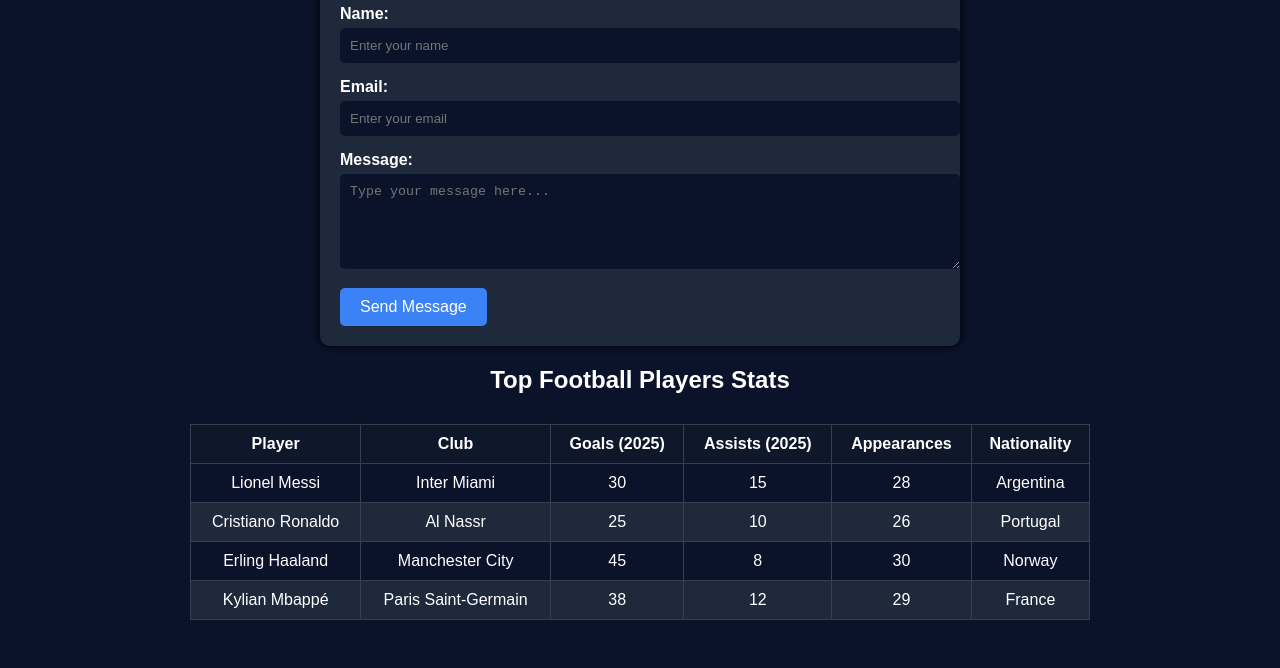
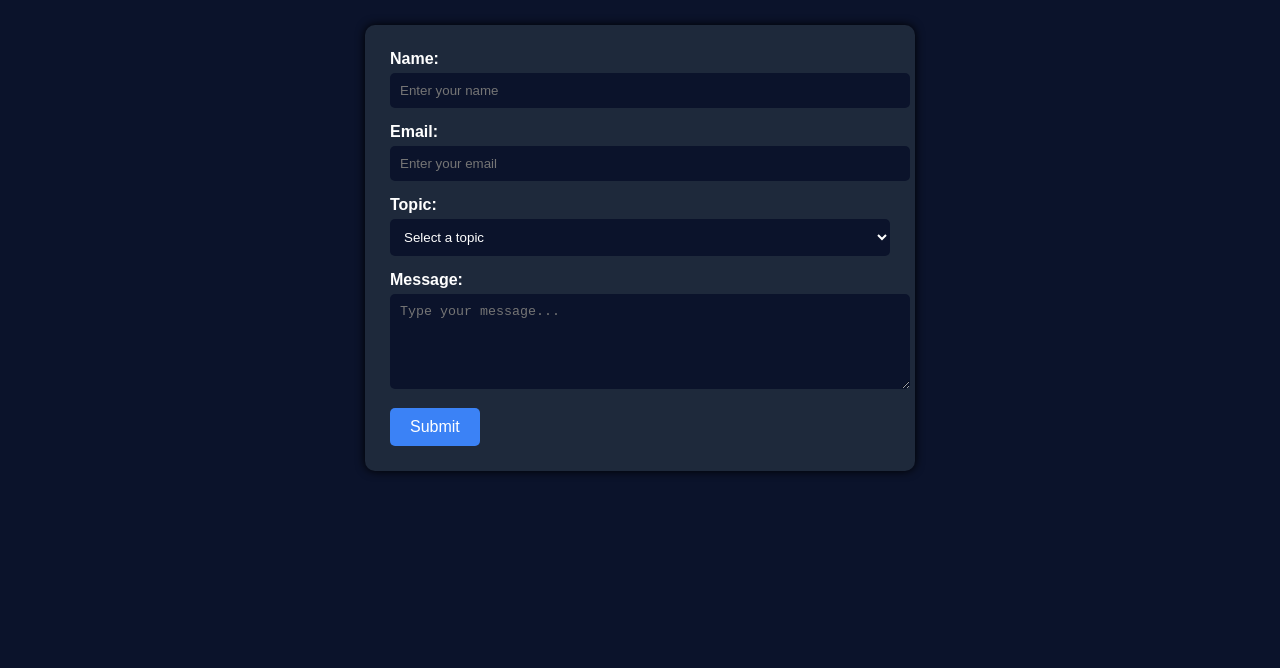
Before and after one commit to ranaahmad8/Football-stat-analyzer, a plain HTML site: page contact.html in a window 1280 px wide. Shown: the part 132-800 px from the top of the page. Drawn offline with Linux system fonts and the light colour scheme.

Commit message:
Enhance contact form with topic selection
Updated the contact form to include a topic selection dropdown and adjusted styling for better layout and user experience.

```diff
--- a/contact.html
+++ b/contact.html
@@ -3,15 +3,17 @@
 <head>
   <meta charset="UTF-8">
   <meta name="viewport" content="width=device-width, initial-scale=1.0">
-  <title>Contact Us & Player Stats</title>
+  <title>Contact Us</title>
   <style>
-    /* === GENERAL DARK THEME STYLING === */
+    /* === GENERAL DARK THEME === */
     body {
       margin: 0;
       font-family: Arial, sans-serif;
       background-color: #0b132b;
       color: #ffffff;
     }
+
+    /* === NAVBAR === */
     .navbar {
       display: flex;
       justify-content: space-between;
@@ -31,21 +33,13 @@
       color: #4f7cff;
     }
 
-
-    h2.section-title {
-      text-align: center;
-      margin-top: 20px;
-      margin-bottom: 15px;
-      color: #ffffff;
-    }
-
     /* === CONTACT FORM === */
     .contact-form {
       width: 90%;
-      max-width: 600px;
-      margin: 20px auto;
+      max-width: 500px;
+      margin: 40px auto;
       background-color: #1e293b;
-      padding: 20px;
+      padding: 25px;
       border-radius: 10px;
       box-shadow: 0 0 10px #000000;
     }
@@ -57,6 +51,7 @@
     }
 
     .contact-form input,
+    .contact-form select,
     .contact-form textarea {
       width: 100%;
       padding: 10px;
@@ -68,8 +63,9 @@
     }
 
     .contact-form input:focus,
+    .contact-form select:focus,
     .contact-form textarea:focus {
-      outline: 2px solid #3b82f6; /* highlight on focus */
+      outline: 2px solid #3b82f6;
     }
 
     .contact-form button {
@@ -86,36 +82,16 @@
       background-color: #2563eb;
     }
 
-    /* === PLAYER STATS TABLE === */
-    .stats-table {
-      width: 90%;
-      max-width: 900px;
-      margin: 30px auto;
-      border-collapse: collapse;
+    h2.section-title {
       text-align: center;
+      margin-top: 40px;
+      margin-bottom: 25px;
       color: #ffffff;
-      font-family: Arial, sans-serif;
-    }
-
-    .stats-table th, .stats-table td {
-      padding: 10px;
-      border: 1px solid #334155;
-    }
-
-    .stats-table thead {
-      background-color: #0f172a;
-    }
-
-    .stats-table tbody tr:nth-child(even) {
-      background-color: #1e293b;
-    }
-
-    .stats-table tbody tr:nth-child(odd) {
-      background-color: #0b132b;
     }
   </style>
 </head>
 <body>
+  <!-- ===== HEADER / NAVBAR ===== -->
   <header class="navbar">
     <div class="logo">⚽ Football Stats</div>
     <nav>
@@ -127,7 +103,6 @@
     </nav>
   </header>
 
-
   <!-- ===== CONTACT FORM ===== -->
   <h2 class="section-title">Contact Us</h2>
   <form class="contact-form">
@@ -137,60 +112,19 @@
     <label for="email">Email:</label>
     <input type="email" id="email" placeholder="Enter your email" required>
 
+    <label for="topic">Topic:</label>
+    <select id="topic" required>
+      <option value="" disabled selected>Select a topic</option>
+      <option value="general">General Inquiry</option>
+      <option value="feedback">Feedback</option>
+      <option value="support">Support</option>
+      <option value="other">Other</option>
+    </select>
+
     <label for="message">Message:</label>
-    <textarea id="message" rows="5" placeholder="Type your message here..." required></textarea>
+    <textarea id="message" rows="5" placeholder="Type your message..." required></textarea>
 
-    <button type="submit">Send Message</button>
+    <button type="submit">Submit</button>
   </form>
-
-  <!-- ===== TOP PLAYERS STATS ===== -->
-  <h2 class="section-title">Top Football Players Stats</h2>
-  <table class="stats-table">
-    <thead>
-      <tr>
-        <th>Player</th>
-        <th>Club</th>
-        <th>Goals (2025)</th>
-        <th>Assists (2025)</th>
-        <th>Appearances</th>
-        <th>Nationality</th>
-      </tr>
-    </thead>
-    <tbody>
-      <tr>
-        <td>Lionel Messi</td>
-        <td>Inter Miami</td>
-        <td>30</td>
-        <td>15</td>
-        <td>28</td>
-        <td>Argentina</td>
-      </tr>
-      <tr>
-        <td>Cristiano Ronaldo</td>
-        <td>Al Nassr</td>
-        <td>25</td>
-        <td>10</td>
-        <td>26</td>
-        <td>Portugal</td>
-      </tr>
-      <tr>
-        <td>Erling Haaland</td>
-        <td>Manchester City</td>
-        <td>45</td>
-        <td>8</td>
-        <td>30</td>
-        <td>Norway</td>
-      </tr>
-      <tr>
-        <td>Kylian Mbappé</td>
-        <td>Paris Saint-Germain</td>
-        <td>38</td>
-        <td>12</td>
-        <td>29</td>
-        <td>France</td>
-      </tr>
-    </tbody>
-  </table>
-
 </body>
 </html>
```
Lines whose indentation alone changed are shown as unchanged.
